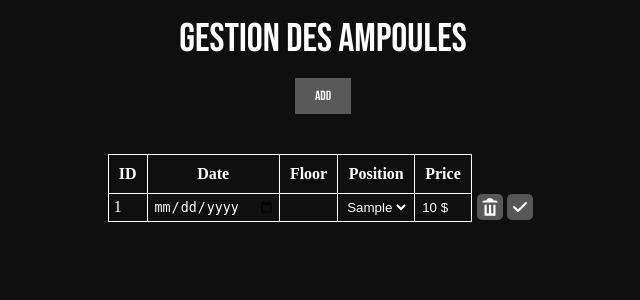
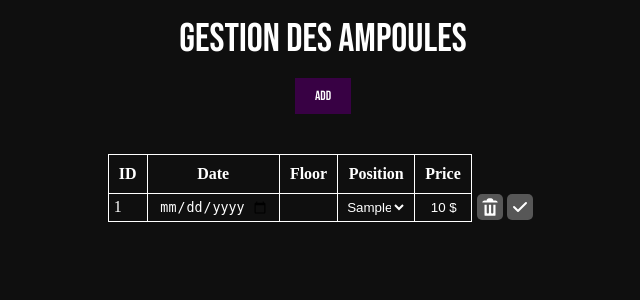
Before and after one commit to TimCauss/Gestion_ampoules, a PHP site: page / in a window 1280 px wide. Shown: the top 300 px of the page, without its empty margins (317-957 px from the left). Run offline with PHP 8.4, Linux system fonts and the light colour scheme; tables that the repository leaves empty or names only in its code hold one stand-in row (values such as "Sample post").

Commit message:
🌈 style(index): colors/position
changing some color and position in main table of index page

```diff
--- a/CSS/style.css
+++ b/CSS/style.css
@@ -31,7 +31,7 @@ button,
     font-family: 'Bebas Neue';
     padding: 10px 20px;
     border: none;
-    background-color: #595959;
+    background-color: #380144;
     color: white;
     transition: background-color 0.5s ease-in-out scale 0.8s ease-in-out;
 }
@@ -87,6 +87,7 @@ svg {
 }
 
 .edit_input {
+    text-align: center;
     border: none;
     color: #FFFFFF;
     background-color: #0F0F0F;
@@ -105,6 +106,10 @@ input:focus {
 }
 
 /*! Début style Modal */
+
+.modal-title {
+    color: #380144;
+}
 
 .add-ampoule-ctn {
     padding-top: 25px;
@@ -160,12 +165,15 @@ input:focus {
 } */
 
 .input-container {
-    width: 100%;
+    width: 80%;
 }
 
-input,
 select {
-    width: 100%;
+    width: 96.5%;
+}
+
+input {
+    width: 95%;
     border-radius: 0;
     border: solid 1px #575757;
 }
--- a/index.php
+++ b/index.php
@@ -116,7 +116,7 @@ require_once("close.php")
         <div class="overlay modal-trigger"></div>
         <div class="modal">
             <button class="close-modal modal-trigger">X</button>
-            <h1>Add</h1>
+            <h1 class="modal-title">Add</h1>
             <form method="POST">
                 <div class="add-ampoule-ctn">
                     <div class="input-container">
```
